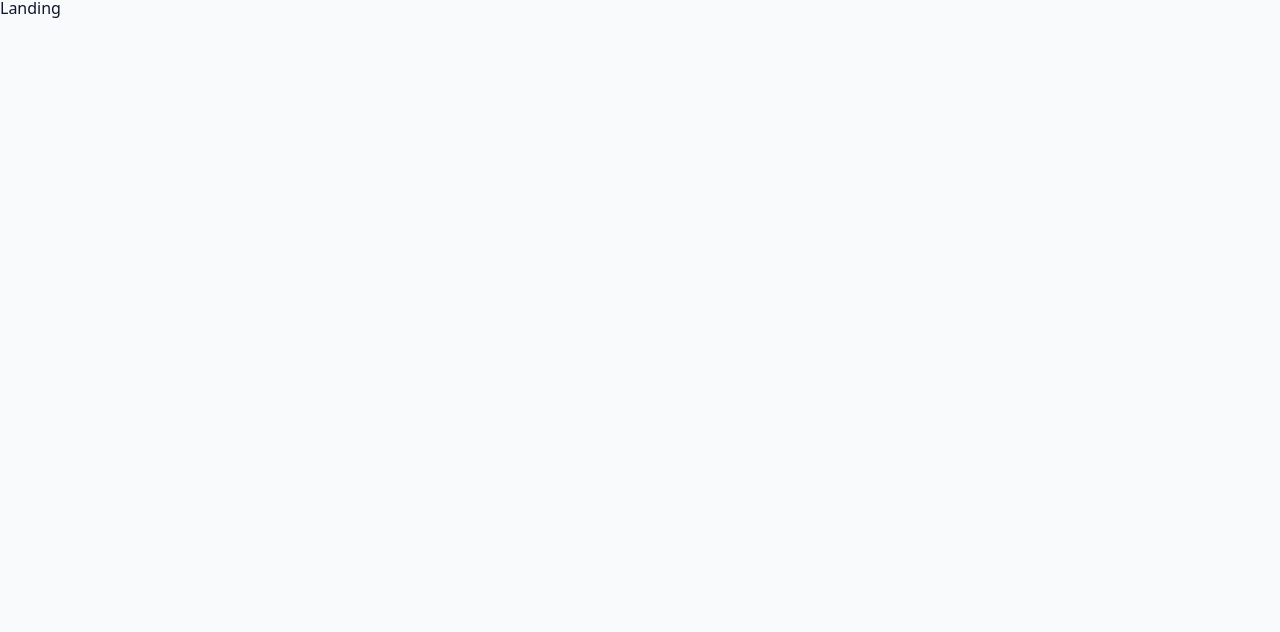
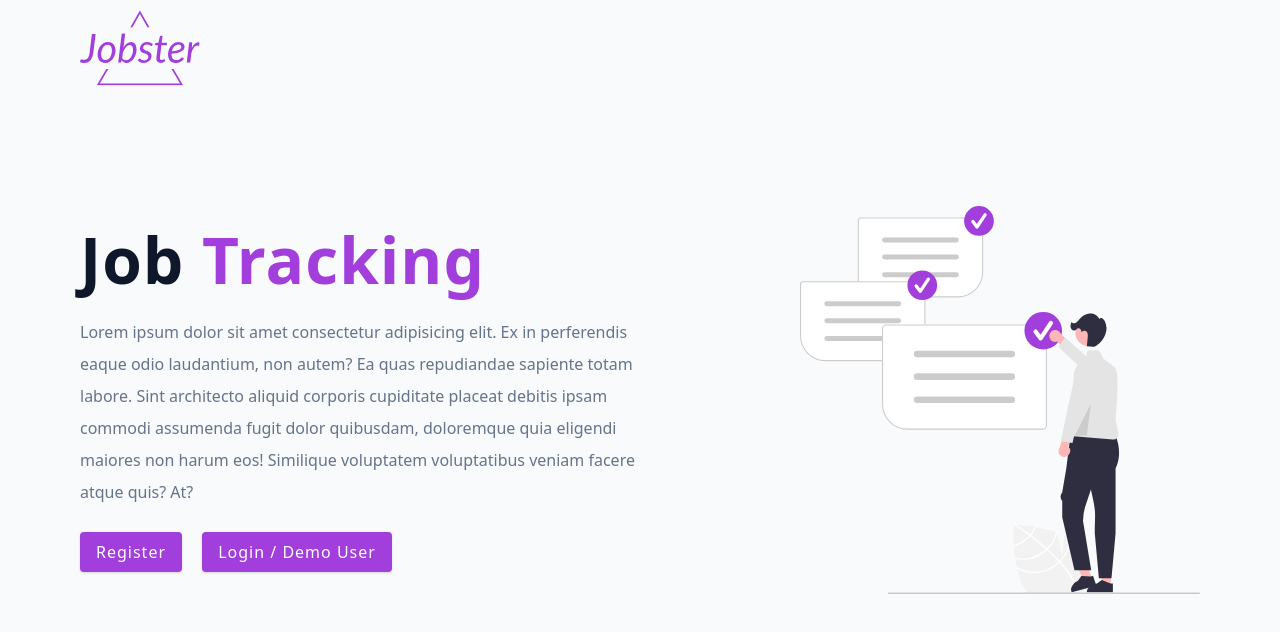
Before and after one commit to SuryanshuTomar/jobster, a React (Vite) app in the folder client/: page / in a window 1280 px wide. Shown: the top 632 px of the page. Built offline with nearby package versions, Linux system fonts and the light colour scheme.

Commit message:
add: Landing page structure

```diff
--- a/client/src/pages/main/Landing.tsx
+++ b/client/src/pages/main/Landing.tsx
@@ -1,4 +1,40 @@
+import { Link } from "react-router-dom";
+
+import main from "../../assets/images/jobster-main.svg";
+import Wrapper from "../../assets/wrappers/LandingPage";
+import Logo from "../../components/Logo";
+
 const Landing = () => {
-  return <div>Landing</div>;
+	return (
+		<Wrapper>
+			<nav>
+				<Logo />
+			</nav>
+			<div className="container page">
+				<div className="info">
+					<h1>
+						Job <span>tracking</span>
+					</h1>
+					<p>
+						Lorem ipsum dolor sit amet consectetur adipisicing elit. Ex in
+						perferendis eaque odio laudantium, non autem? Ea quas
+						repudiandae sapiente totam labore. Sint architecto aliquid
+						corporis cupiditate placeat debitis ipsam commodi assumenda
+						fugit dolor quibusdam, doloremque quia eligendi maiores non
+						harum eos! Similique voluptatem voluptatibus veniam facere
+						atque quis? At?
+					</p>
+					<Link to="/register" className="btn register-link">
+						Register
+					</Link>{" "}
+					<Link to="/login" className="btn">
+						Login / Demo User
+					</Link>{" "}
+				</div>
+				<img src={main} alt="Job hunt" className="img main-img" />
+			</div>
+		</Wrapper>
+	);
 };
+
 export default Landing;
```
